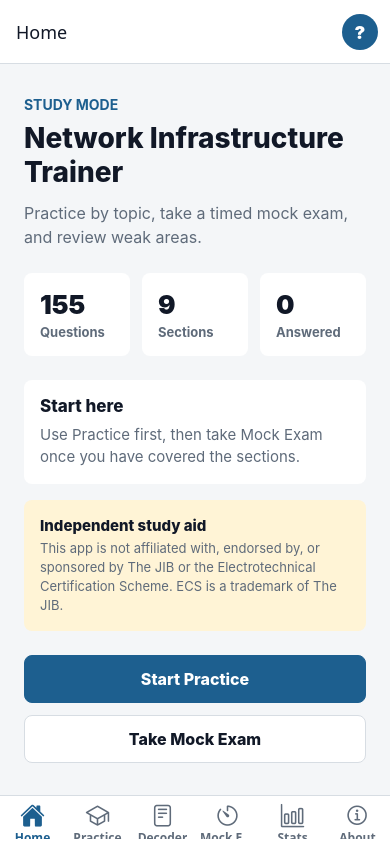
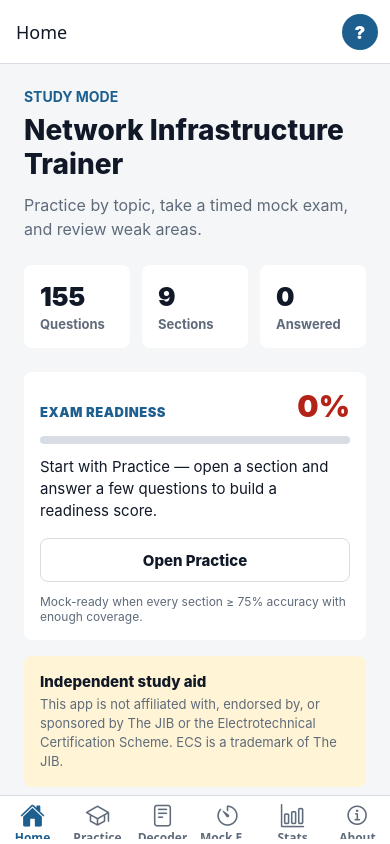
Before and after one commit to DimaVasiliu/Network-Infrastructure-Awareness-Assessment, a React Native app in the folder app/: screen /HomeTab in a window 390 px wide. Built offline with nearby package versions, Linux system fonts and the light colour scheme.

Commit message:
Exam Readiness Score

```diff
--- /dev/null
+++ b/app/src/components/ReadinessCard.tsx
@@ -0,0 +1,185 @@
+import { useMemo } from 'react';
+import { Pressable, StyleSheet, Text, View } from 'react-native';
+
+import { useProgressStore } from '../store/progressStore';
+import { colors, spacing } from '../theme';
+import { computeReadiness } from '../utils/readiness';
+import type { ReadinessReport } from '../utils/readiness';
+
+type ReadinessCardProps = {
+  onPracticeWeakest: () => void;
+  onStartMock: () => void;
+  onOpenPractice: () => void;
+};
+
+export function ReadinessCard({ onPracticeWeakest, onStartMock, onOpenPractice }: ReadinessCardProps) {
+  const stats = useProgressStore((state) => state.stats);
+  const report = useMemo(() => computeReadiness(stats), [stats]);
+
+  const tint = scoreColor(report.overall);
+  const hasData = report.weakest !== null;
+
+  return (
+    <View style={styles.card}>
+      <View style={styles.headerRow}>
+        <Text style={styles.eyebrow}>Exam readiness</Text>
+        <Text style={[styles.scoreValue, { color: tint }]}>{report.overall}%</Text>
+      </View>
+
+      <View style={styles.barTrack}>
+        <View style={[styles.barFill, { backgroundColor: tint, width: `${report.overall}%` }]} />
+      </View>
+
+      <Text style={styles.suggestion}>{report.suggestion}</Text>
+
+      {hasData ? (
+        <View style={styles.metaRow}>
+          <Text style={styles.metaLabel}>Weakest topic</Text>
+          <Text style={styles.metaValue}>
+            {report.weakest!.section} · {report.weakest!.score}%
+          </Text>
+        </View>
+      ) : null}
+
+      <View style={styles.actions}>
+        {pickAction(report, { onPracticeWeakest, onStartMock, onOpenPractice })}
+      </View>
+
+      <Text style={styles.footer}>Mock-ready when every section ≥ 75% accuracy with enough coverage.</Text>
+    </View>
+  );
+}
+
+function pickAction(
+  report: ReadinessReport,
+  actions: {
+    onPracticeWeakest: () => void;
+    onStartMock: () => void;
+    onOpenPractice: () => void;
+  },
+) {
+  if (report.weakest === null) {
+    return <ActionButton label="Open Practice" onPress={actions.onOpenPractice} />;
+  }
+  if (report.mockReady) {
+    return <ActionButton label="Take Mock Exam" onPress={actions.onStartMock} primary />;
+  }
+  return <ActionButton label="Do 10 weakest questions" onPress={actions.onPracticeWeakest} primary />;
+}
+
+function ActionButton({
+  label,
+  onPress,
+  primary,
+}: {
+  label: string;
+  onPress: () => void;
+  primary?: boolean;
+}) {
+  return (
+    <Pressable
+      accessibilityRole="button"
+      onPress={onPress}
+      style={[styles.actionButton, primary ? styles.actionButtonPrimary : styles.actionButtonSecondary]}
+    >
+      <Text style={[styles.actionLabel, primary ? styles.actionLabelPrimary : styles.actionLabelSecondary]}>
+        {label}
+      </Text>
+    </Pressable>
+  );
+}
+
+function scoreColor(score: number) {
+  if (score >= 75) return colors.success;
+  if (score >= 50) return colors.warning;
+  return colors.danger;
+}
+
+const styles = StyleSheet.create({
+  card: {
+    backgroundColor: colors.surface,
+    borderRadius: 8,
+    padding: spacing.lg,
+  },
+  headerRow: {
+    alignItems: 'baseline',
+    flexDirection: 'row',
+    justifyContent: 'space-between',
+  },
+  eyebrow: {
+    color: colors.primary,
+    fontSize: 13,
+    fontWeight: '900',
+    letterSpacing: 0.5,
+    textTransform: 'uppercase',
+  },
+  scoreValue: {
+    fontSize: 30,
+    fontWeight: '900',
+  },
+  barTrack: {
+    backgroundColor: colors.border,
+    borderRadius: 4,
+    height: 8,
+    marginTop: spacing.md,
+    overflow: 'hidden',
+  },
+  barFill: {
+    height: '100%',
+  },
+  suggestion: {
+    color: colors.text,
+    fontSize: 15,
+    lineHeight: 22,
+    marginTop: spacing.md,
+  },
+  metaRow: {
+    flexDirection: 'row',
+    justifyContent: 'space-between',
+    marginTop: spacing.md,
+  },
+  metaLabel: {
+    color: colors.muted,
+    fontSize: 13,
+    fontWeight: '700',
+  },
+  metaValue: {
+    color: colors.text,
+    fontSize: 13,
+    fontWeight: '800',
+  },
+  actions: {
+    marginTop: spacing.lg,
+  },
+  actionButton: {
+    alignItems: 'center',
+    borderRadius: 8,
+    borderWidth: 1,
+    minHeight: 44,
+    justifyContent: 'center',
+    paddingHorizontal: spacing.md,
+  },
+  actionButtonPrimary: {
+    backgroundColor: colors.primary,
+    borderColor: colors.primary,
+  },
+  actionButtonSecondary: {
+    backgroundColor: colors.surface,
+    borderColor: colors.border,
+  },
+  actionLabel: {
+    fontSize: 15,
+    fontWeight: '800',
+  },
+  actionLabelPrimary: {
+    color: colors.surface,
+  },
+  actionLabelSecondary: {
+    color: colors.text,
+  },
+  footer: {
+    color: colors.muted,
+    fontSize: 12,
+    marginTop: spacing.md,
+  },
+});
--- a/app/src/screens/HomeScreen.tsx
+++ b/app/src/screens/HomeScreen.tsx
@@ -2,6 +2,7 @@ import { ScrollView, StyleSheet, Text, View } from 'react-native';
 import type { BottomTabScreenProps } from '@react-navigation/bottom-tabs';
 
 import { PrimaryButton } from '../components/PrimaryButton';
+import { ReadinessCard } from '../components/ReadinessCard';
 import type { RootTabParamList } from '../navigation/AppTabs';
 import { useProgressStore } from '../store/progressStore';
 import { colors, spacing } from '../theme';
@@ -35,6 +36,19 @@ export function HomeScreen({ navigation }: HomeScreenProps) {
         </View>
       </View>
 
+      <View style={styles.readinessSlot}>
+        <ReadinessCard
+          onOpenPractice={() => navigation.navigate('PracticeTab')}
+          onPracticeWeakest={() =>
+            navigation.navigate('PracticeTab', {
+              screen: 'PracticeFocus',
+              params: { focus: 'weakest' },
+            })
+          }
+          onStartMock={() => navigation.navigate('MockExamTab')}
+        />
+      </View>
+
       {latestAttempt ? (
         <View style={styles.panel}>
           <Text style={styles.panelTitle}>Latest result</Text>
@@ -43,14 +57,7 @@ export function HomeScreen({ navigation }: HomeScreenProps) {
             {latestAttempt.mode === 'mockExam' ? 'Mock Exam' : latestAttempt.section}
           </Text>
         </View>
-      ) : (
-        <View style={styles.panel}>
-          <Text style={styles.panelTitle}>Start here</Text>
-          <Text style={styles.panelBody}>
-            Use Practice first, then take Mock Exam once you have covered the sections.
-          </Text>
-        </View>
-      )}
+      ) : null}
 
       <View style={styles.disclaimerPanel}>
         <Text style={styles.disclaimerTitle}>Independent study aid</Text>
@@ -119,10 +126,13 @@ const styles = StyleSheet.create({
     fontWeight: '700',
     marginTop: spacing.xs,
   },
+  readinessSlot: {
+    marginTop: spacing.xl,
+  },
   panel: {
     backgroundColor: colors.surface,
     borderRadius: 8,
-    marginTop: spacing.xl,
+    marginTop: spacing.lg,
     padding: spacing.lg,
   },
   panelTitle: {
--- /dev/null
+++ b/app/src/utils/readiness.ts
@@ -0,0 +1,122 @@
+/**
+ * Exam readiness model.
+ *
+ * The app already tracks per-question stats (seen + correct). The readiness
+ * model rolls those up into a single 0–100 "ready" score plus a per-section
+ * breakdown, the weakest section, a suggestion for what to do next and a
+ * boolean for whether the user is ready to attempt a mock exam.
+ *
+ * Design choices:
+ *  - Weight each section by its mock-exam blueprint count (Containment
+ *    Systems counts more than Waste Management).
+ *  - Penalise sections you have barely touched: until you have seen at least
+ *    `minSeenForFullCredit` questions in a section, accuracy is multiplied by
+ *    a coverage factor < 1.
+ *  - Mock-ready means: every section has both enough coverage AND at least
+ *    `mockReadyThreshold` accuracy.
+ *  - "Weakest" is the lowest score among sections that have any data; if no
+ *    section has been touched, weakest is null and the suggestion is to start
+ *    practising.
+ *
+ * Pure function. No React, no Zustand, no side effects.
+ */
+import type { QuestionStat } from '../types/progress';
+import type { Question, QuestionSection } from '../types/question';
+import { mockExamBlueprint, questionMap, sections } from './questions';
+
+export const mockReadyThreshold = 75;
+
+export type SectionReadiness = {
+  section: QuestionSection;
+  seen: number;
+  correct: number;
+  accuracy: number;
+  coverageRatio: number; // 0–1
+  score: number; // 0–100, the section's contribution to readiness
+  meetsMockBar: boolean;
+};
+
+export type ReadinessReport = {
+  overall: number; // 0–100
+  perSection: SectionReadiness[];
+  weakest: SectionReadiness | null;
+  mockReady: boolean;
+  suggestion: string;
+};
+
+const MIN_SEEN_FOR_FULL_CREDIT = (blueprintCount: number) => Math.max(5, blueprintCount * 2);
+
+function aggregateBySection(stats: Record<string, QuestionStat>) {
+  const totals: Partial<Record<QuestionSection, { seen: number; correct: number }>> = {};
+  for (const [id, stat] of Object.entries(stats)) {
+    const question: Question | undefined = questionMap[id];
+    if (!question) continue;
+    const bucket = totals[question.section] ?? { seen: 0, correct: 0 };
+    bucket.seen += stat.seen;
+    bucket.correct += stat.correct;
+    totals[question.section] = bucket;
+  }
+  return totals;
+}
+
+export function computeReadiness(stats: Record<string, QuestionStat>): ReadinessReport {
+  const aggregated = aggregateBySection(stats);
+  const blueprintMap = new Map(mockExamBlueprint.map((row) => [row.section, row.count]));
+
+  const perSection: SectionReadiness[] = sections.map((section) => {
+    const data = aggregated[section];
+    const seen = data?.seen ?? 0;
+    const correct = data?.correct ?? 0;
+    const accuracy = seen === 0 ? 0 : (correct / seen) * 100;
+    const blueprintCount = blueprintMap.get(section) ?? 1;
+    const targetSeen = MIN_SEEN_FOR_FULL_CREDIT(blueprintCount);
+    const coverageRatio = seen === 0 ? 0 : Math.min(1, seen / targetSeen);
+    const score = Math.round(accuracy * coverageRatio);
+    const meetsMockBar = coverageRatio >= 1 && accuracy >= mockReadyThreshold;
+    return { section, seen, correct, accuracy, coverageRatio, score, meetsMockBar };
+  });
+
+  const totalWeight = mockExamBlueprint.reduce((sum, row) => sum + row.count, 0);
+  const weightedSum = perSection.reduce((sum, row) => {
+    const weight = blueprintMap.get(row.section) ?? 1;
+    return sum + row.score * weight;
+  }, 0);
+  const overall = totalWeight === 0 ? 0 : Math.round(weightedSum / totalWeight);
+
+  const touched = perSection.filter((row) => row.seen > 0);
+  const weakest =
+    touched.length === 0
+      ? null
+      : touched.reduce((lowest, row) => (row.score < lowest.score ? row : lowest), touched[0]);
+
+  const mockReady = perSection.every((row) => row.meetsMockBar);
+  const suggestion = buildSuggestion({ overall, perSection, touched, weakest, mockReady });
+
+  return { overall, perSection, weakest, mockReady, suggestion };
+}
+
+function buildSuggestion(args: {
+  overall: number;
+  perSection: SectionReadiness[];
+  touched: SectionReadiness[];
+  weakest: SectionReadiness | null;
+  mockReady: boolean;
+}): string {
+  const { overall, touched, weakest, mockReady } = args;
+  if (touched.length === 0) {
+    return 'Start with Practice — open a section and answer a few questions to build a readiness score.';
+  }
+  if (mockReady) {
+    return 'You are mock-ready. Take a mock exam and aim for 24/30 (80%).';
+  }
+  if (weakest && weakest.score < 50) {
+    return `Weakest area: ${weakest.section}. Try the "10 weakest questions" focus next.`;
+  }
+  if (weakest && weakest.score < mockReadyThreshold) {
+    return `Nearly there. Bring ${weakest.section} above ${mockReadyThreshold}% accuracy.`;
+  }
+  if (overall < mockReadyThreshold) {
+    return 'Keep practising across sections to push every topic above 75%.';
+  }
+  return 'Solid coverage. Try a mock exam to test under timed conditions.';
+}
```
Also changed, not shown: 1 other file (tests, documents, lock files or other folders).
